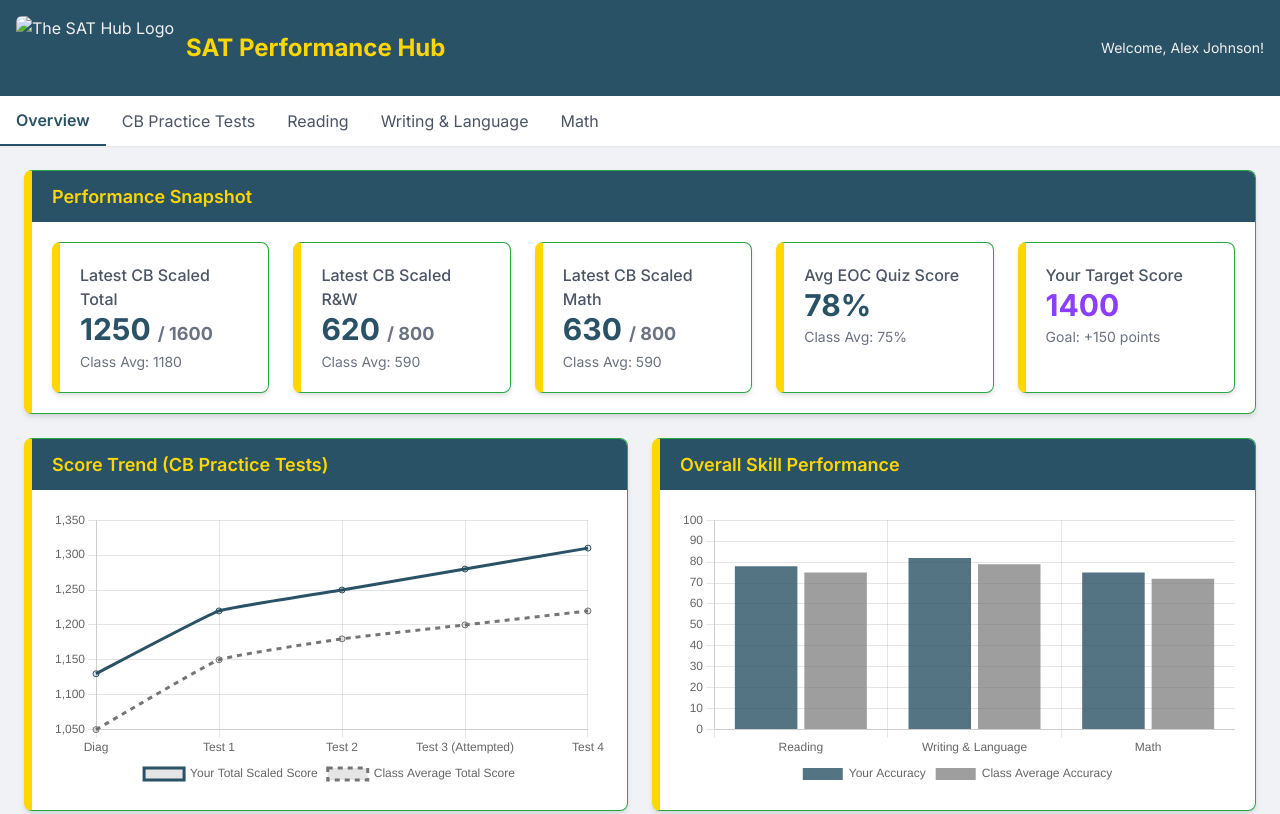
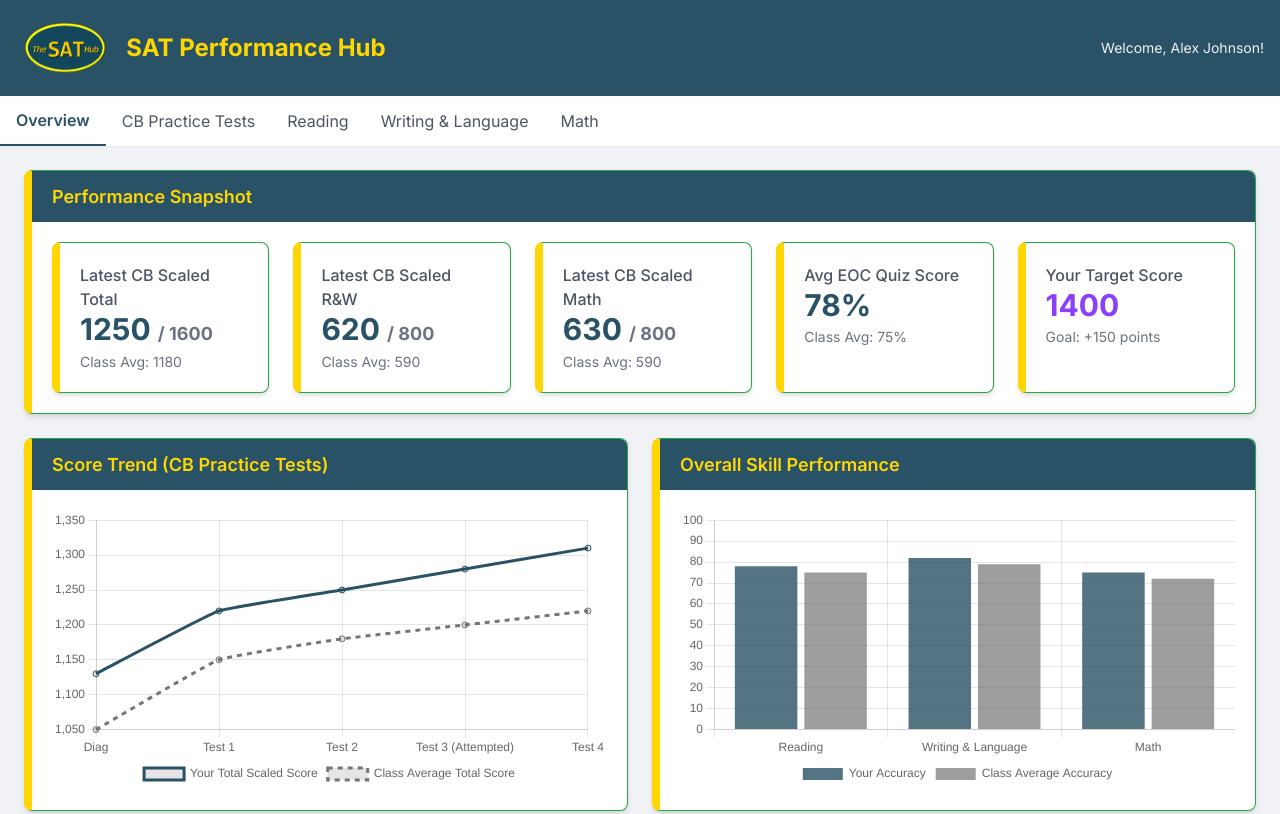
Before and after one commit to ghiassabir/SAT-Theme-Student-Dashboard-protyped-tested-in-gemini-canvas-v2, a plain HTML site: page index.html in a window 1280 px wide. Shown: the top 814 px of the page. Drawn offline with nearby package versions, Linux system fonts and the light colour scheme.

Commit message:
Update index.html

```diff
--- a/index.html
+++ b/index.html
@@ -14,8 +14,8 @@
     <header class="sathub-header p-4 shadow-md">
         <div class="container mx-auto flex flex-wrap items-center justify-between">
             <div class="flex items-center">
-                <img src="YOUR_HOSTED_LOGO_URL_HERE" alt="The SAT Hub Logo" class="h-16 w-auto mr-3 rounded-md">
-                <h1 class="sathub-header-title text-2xl font-bold">SAT Performance Hub</h1>
+                <img src="assets/logo.png" alt="The SAT Hub Logo" class="h-16 w-auto mr-3 rounded-md">
+                                <h1 class="sathub-header-title text-2xl font-bold">SAT Performance Hub</h1>
             </div>
             <div class="flex items-center space-x-4 mt-2 sm:mt-0">
                 <span id="studentNameDisplay" class="text-sm">Welcome, Alex Johnson!</span>
```
